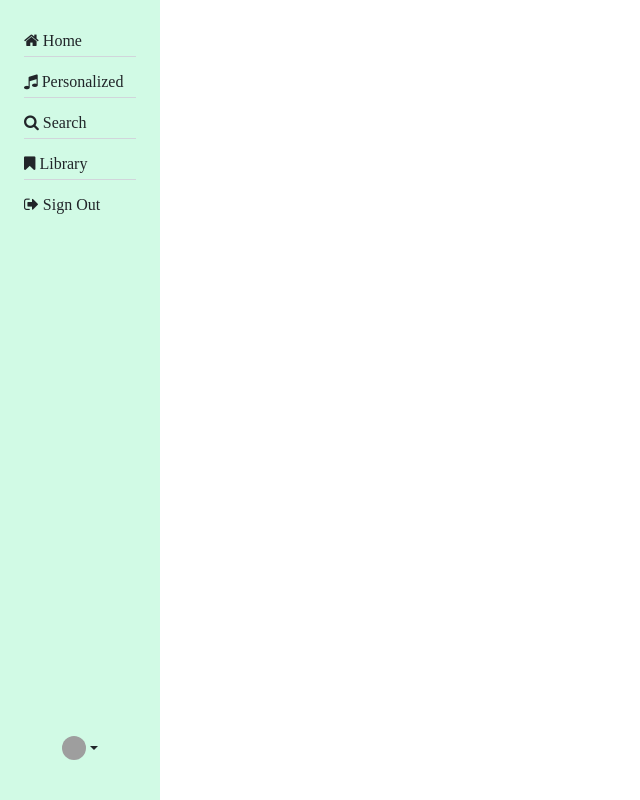
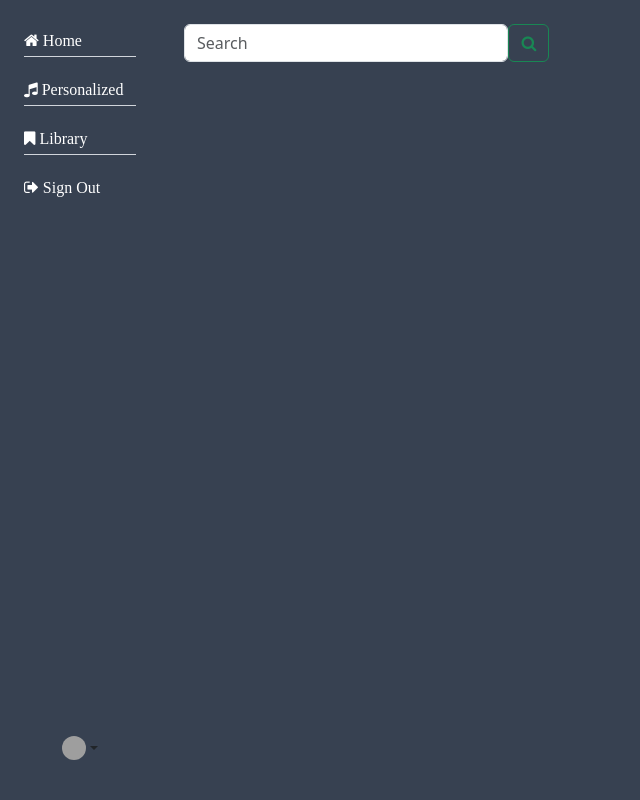
Before and after one commit to ritika1dotcom/myFinalproject, a Django app: page / in a window 1280 px wide. Shown: the whole page, without its empty margins (0-640 px from the left). Run offline with Django 4.2, Linux system fonts and the light colour scheme; grey boxes are pictures that could not be loaded.

Commit message:
search button added

```diff
--- a/templates/base.html
+++ b/templates/base.html
@@ -17,40 +17,41 @@
     <script src="https://cdn.jsdelivr.net/npm/bootstrap@5.3.0-alpha1/dist/js/bootstrap.min.js"></script>
 </head>
 
-<body class="bg-light-green-100">
-    <div class="flex flex-col justify-between bg-green-100 p-4 h-screen" style="width: 10rem;">
+<body class="bg-gray-700">
+    <div class="flex flex-row gap-4">
+        <div class="flex flex-col justify-between bg-gray-700 p-4 h-screen" style="width: 10rem;">
             <!-- <a href="/" class="mb-4 text-dark no-underline" title="Icon-only">
                 <svg class="bi w-10 h-8"><use xlink:href="#bootstrap"/></svg>
             </a> -->
-        <ul class="flex flex-col space-y-2">
+            <ul class="flex flex-col space-y-4">
                 <li>
                     <a href="#" class="flex items-center space-x-2 py-2 border-b border-gray-300 text-dark no-underline">
-                    <i class="fa fa-home"> Home</i>
+                        <i class="fa fa-home" style="color: white;"> Home</i>
                     </a>
                 </li>
                 <li>
                     <a href="#" class="flex items-center space-x-2 py-2 border-b border-gray-300 text-dark no-underline">
-                    <i class="fa fa-music"> Personalized</i>
+                        <i class="fa fa-music" style="color: white;"> Personalized</i>
                     </a>
                 </li>
-            <li>
+                <!-- <li>
                     <a href="#" class="flex items-center space-x-2 py-2 border-b border-gray-300 text-dark no-underline">
                         <i class="fa fa-search"> Search</i>
                     </a>
-            </li>
+                </li> -->
                 <li>
                     <a href="#" class="flex items-center space-x-2 py-2 border-b border-gray-300 text-dark no-underline">
-                    <i class="fa fa-bookmark"> Library</i>
+                        <i class="fa fa-bookmark" style="color: white;"> Library</i>
                     </a>
                 </li>
                 <li>
                     <a href="#" class="flex items-center space-x-2 py-2 text-dark no-underline">
-                    <i class="fa fa-sign-out"> Sign Out</i>
+                        <i class="fa fa-sign-out" style="color: white;"> Sign Out</i>
                     </a>
                 </li>
             </ul>
             <div class="mt-4 dropdown">
-            <a href="#" class="flex items-center justify-center p-3 text-dark no-underline dropdown-toggle" id="dropdownUser3" data-bs-toggle="dropdown" aria-expanded="false">
+                <a href="#" class="flex items-center justify-center p-3 text-dark no-underline dropdown-toggle" id="dropdownUser3" data-bs-toggle="dropdown" aria-expanded="false" >
                     <img src="https://github.com/mdo.png" alt="mdo" class="rounded-full w-6 h-6">
                 </a>
                 <ul class="dropdown-menu" aria-labelledby="dropdownUser3">
@@ -62,6 +63,20 @@
                 </ul>
             </div>
         </div>
+        <!-- search -->
+        <div class="flex-grow">
+            <div class="mt-4 mb-4 w-1/3">
+                <form class="form-inline d-flex my-2 my-lg-0">
+                    <input class="form-control flex-grow mr-sm-2" type="search" placeholder="Search" aria-label="Search">
+                    <button class="btn btn-outline-success my-2 my-sm-0" type="submit">
+                        <i class="fa fa-search"></i>
+                    </button>
+                </form>
+            </div>
+        </div>
+        <!-- search end -->
+
+    </div>
 </body>
 
 </html>
```
Lines whose indentation alone changed are shown as unchanged.
